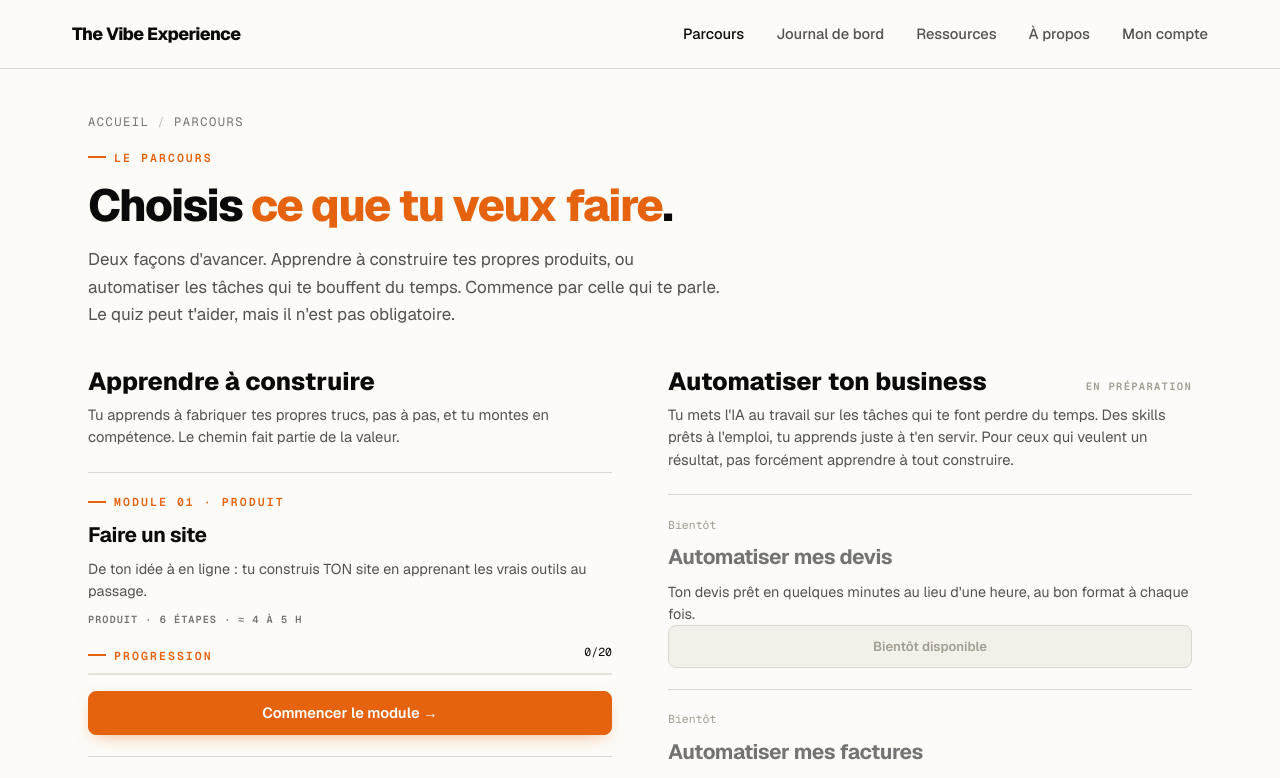
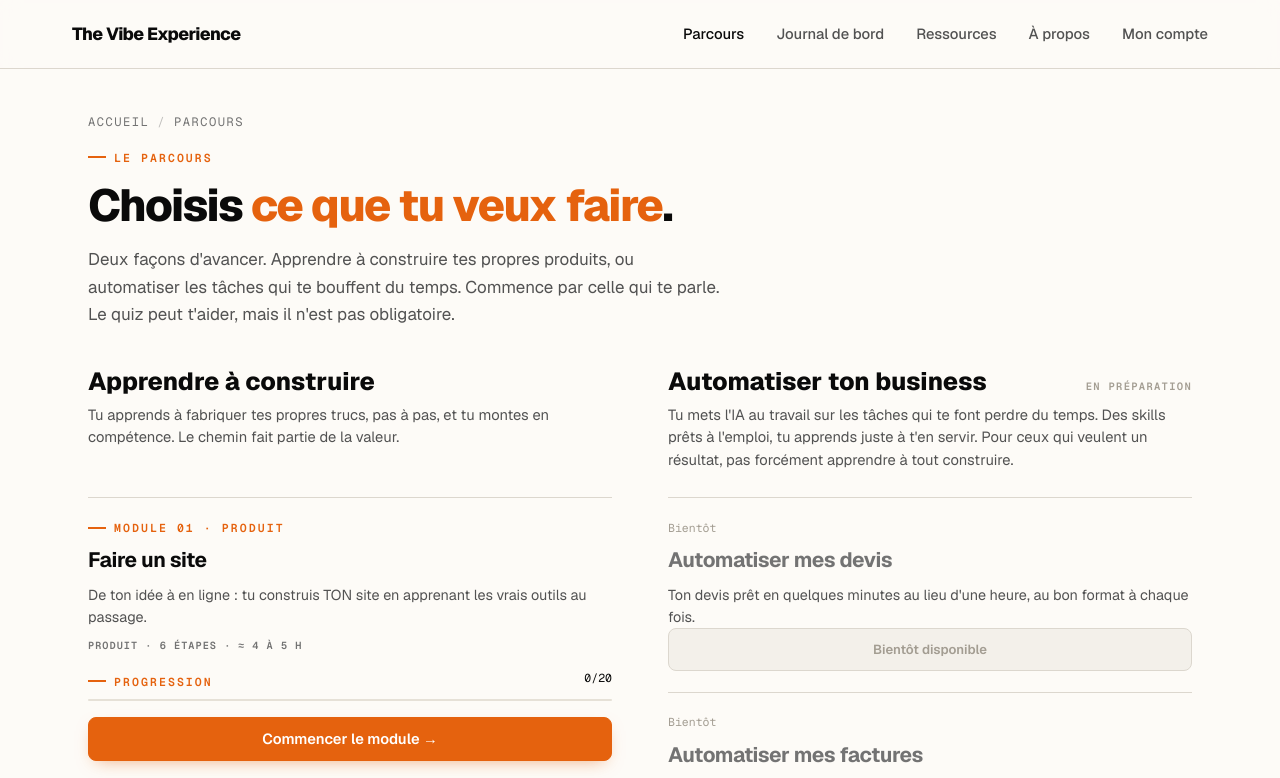
Before and after one commit to The-Vibe-Company/the-vibe-experience, a Next.js app: page /parcours in a window 1280 px wide. Shown: the top 778 px of the page. Built offline with nearby package versions, Linux system fonts and the light colour scheme.

Commit message:
fix(parcours): align family module separators

```diff
--- a/src/app/globals.css
+++ b/src/app/globals.css
@@ -772,6 +772,7 @@ a.frow:hover .frow-n { color: var(--orange); }
 .pc-cols-hasreco .pc-col-reco { position: relative; border-color: var(--orange); border-radius: var(--radius); }
 .pc-reco-tag { position: absolute; top: 0; left: 1.2rem; transform: translateY(-50%); background: var(--bg); padding: 0 .55rem; font-family: var(--font-geist-mono), monospace; font-size: .66rem; font-weight: 600; text-transform: uppercase; letter-spacing: .12em; color: var(--orange); white-space: nowrap; }
 .pc-family-title { margin: 0; font-size: 1.55rem; line-height: 1.15; font-weight: 800; letter-spacing: 0; color: var(--fg); }
+.pc-col-summary { min-height: 6.75rem; }
 .pc-col-head { display: flex; align-items: baseline; justify-content: space-between; gap: 1rem; }
 .pc-col-intro { font-size: .92rem; line-height: 1.55; color: var(--muted); margin: .5rem 0 0; }
 .pc-col-list { margin-top: 1.4rem; border-bottom: 1px solid var(--border); }
@@ -812,6 +813,7 @@ a.pc-srow:hover .pc-srow-status { color: var(--orange); }
 @media (max-width: 860px) {
   .pc-grid { grid-template-columns: 1fr; gap: 1.4rem; }
   .pc-cols { grid-template-columns: 1fr; gap: 2.5rem; }
+  .pc-col-summary { min-height: 0; }
   .pc-orient { flex-direction: column; align-items: flex-start; gap: 1rem; }
 }
 
--- a/src/components/ParcoursFamilies.tsx
+++ b/src/components/ParcoursFamilies.tsx
@@ -50,6 +50,7 @@ export default function ParcoursFamilies() {
       key="construire"
     >
       {branche === "construire" && <span className="pc-reco-tag">Parcours conseillé</span>}
+      <div className="pc-col-summary">
         <div className="pc-col-head">
           <h2 className="pc-family-title">Apprendre à construire</h2>
         </div>
@@ -57,6 +58,7 @@ export default function ParcoursFamilies() {
           Tu apprends à fabriquer tes propres trucs, pas à pas, et tu montes en compétence. Le chemin
           fait partie de la valeur.
         </p>
+      </div>
       <div className="pc-col-list">
         <ParcoursModule1 />
         <Link className="pc-mc" href="/creer-un-skill">
@@ -81,6 +83,7 @@ export default function ParcoursFamilies() {
       key="automatiser"
     >
       {branche === "automatiser" && <span className="pc-reco-tag">Parcours conseillé</span>}
+      <div className="pc-col-summary">
         <div className="pc-col-head">
           <h2 className="pc-family-title">Automatiser ton business</h2>
           <span className="pc-fam-soon">En préparation</span>
@@ -90,6 +93,7 @@ export default function ParcoursFamilies() {
           l&apos;emploi, tu apprends juste à t&apos;en servir. Pour ceux qui veulent un résultat, pas
           forcément apprendre à tout construire.
         </p>
+      </div>
       <div className="pc-col-list">
         {businessSoon.map((m) => (
           <div className="pc-mc pc-mc-soon" key={m.titre}>
```
Lines whose indentation alone changed are shown as unchanged.
